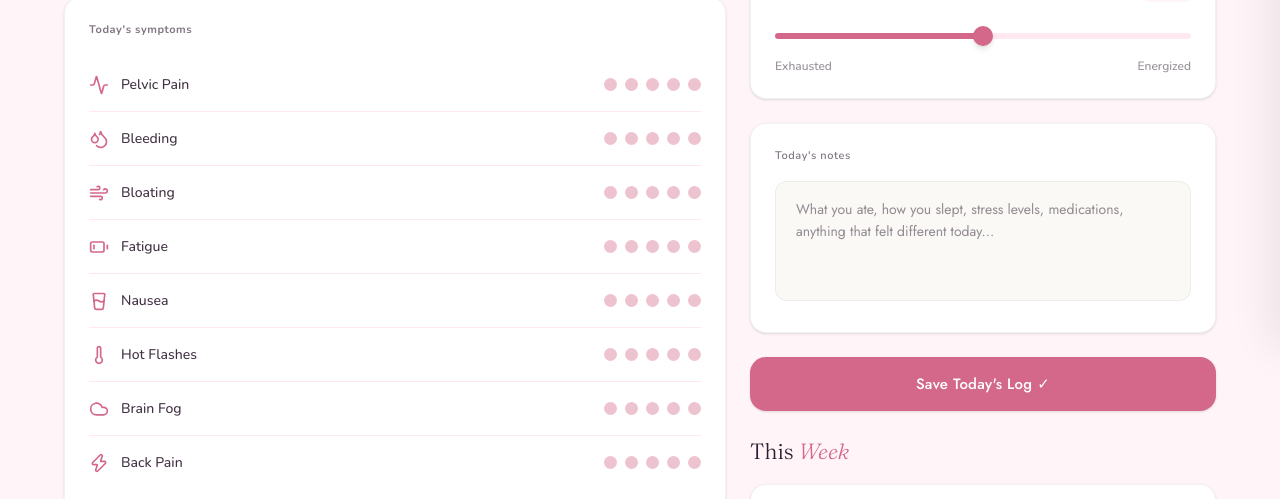
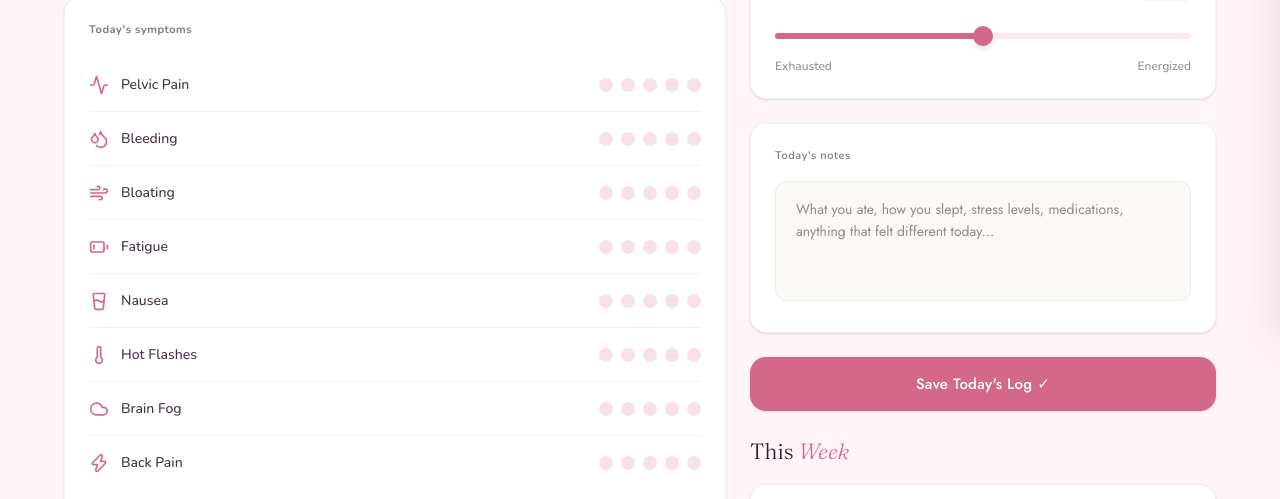
Before and after one commit to shahiil-ahmed/herhealth-africa, a React (Vite) app: page /tracker in a window 1280 px wide. Shown: the part 453-952 px from the top of the page. Built offline with nearby package versions, Linux system fonts and the light colour scheme; no server answers; the database is empty; sample sign-in values are in the browser's storage; a web font is replaced by a local one.

Commit message:
feat: add tracking page for daily symptoms, mood, and cycle logging

```diff
--- a/src/pages/Tracker.jsx
+++ b/src/pages/Tracker.jsx
@@ -33,19 +33,26 @@ function RatingRow({ label, icon: Icon, value, onChange, readOnly = false }) { /
         </div>
         <span className="font-medium opacity-90">{label}</span>
       </div>
-      <div className="flex gap-2">
+      <div className="flex gap-2 items-center">
         {[1, 2, 3, 4, 5].map((level) => (
-          <div
+          <button
             key={level}
-            onClick={() => !readOnly && onChange(level)}
-            className={`w-[13px] h-[13px] rounded-full transition-all duration-150 ${
+            type="button"
+            onClick={() => !readOnly && onChange(value === level ? 0 : level)}
+            disabled={readOnly}
+            className={`group relative p-2 -m-2 focus:outline-none transition-all duration-150 ${
               readOnly ? 'cursor-default' : 'cursor-pointer'
-            } ${
-              level <= value
-                ? 'bg-[#D4688A] scale-110 shadow-sm'
-                : 'bg-[#D4688A]/40' + (!readOnly ? ' hover:bg-[#D4688A]/60' : '')
             }`}
-          />
+            aria-label={`Rate ${label} as ${level} out of 5`}
+          >
+            <div
+              className={`w-[14px] h-[14px] rounded-full transition-all duration-150 ${
+                level <= value
+                  ? 'bg-[#D4688A] scale-110 shadow-[0_2px_6px_rgba(212,104,138,0.3)]'
+                  : 'bg-[#D4688A]/20' + (!readOnly ? ' group-hover:bg-[#D4688A]/60 group-hover:scale-110' : '')
+              }`}
+            />
+          </button>
         ))}
       </div>
     </div>
@@ -160,8 +167,22 @@ export default function Tracker() {
     }
   };
 
-  const updateRating = (symptom, value) => {
+  const updateRating = async (symptom, value) => {
+    // Update local state for immediate feedback
     setRatings(prev => ({ ...prev, [symptom]: value }));
+
+    // Immediate Firestore update
+    if (!auth.currentUser) return;
+    const todayStr = new Date().toISOString().split('T')[0];
+
+    try {
+      await setDoc(doc(db, 'users', auth.currentUser.uid, 'dailyLogs', todayStr), {
+        ratings: { [symptom]: value },
+        updatedAt: serverTimestamp()
+      }, { merge: true });
+    } catch (error) {
+      console.error("Error updating rating:", error);
+    }
   };
 
   const saveLog = async () => {
@@ -276,15 +297,15 @@ export default function Tracker() {
                   Today's symptoms
                 </div>
 
-                <RatingRow label="Pelvic Pain" icon={Activity} value={ratings.pelvicPain} onChange={(v) => updateRating('pelvicPain', v)} readOnly={true} />
-                <RatingRow label="Bleeding" icon={Droplets} value={ratings.bleeding} onChange={(v) => updateRating('bleeding', v)} readOnly={true} />
-                <RatingRow label="Bloating" icon={Wind} value={ratings.bloating} onChange={(v) => updateRating('bloating', v)} readOnly={true} />
-                <RatingRow label="Fatigue" icon={BatteryLow} value={ratings.fatigue} onChange={(v) => updateRating('fatigue', v)} readOnly={true} />
+                <RatingRow label="Pelvic Pain" icon={Activity} value={ratings.pelvicPain} onChange={(v) => updateRating('pelvicPain', v)} />
+                <RatingRow label="Bleeding" icon={Droplets} value={ratings.bleeding} onChange={(v) => updateRating('bleeding', v)} />
+                <RatingRow label="Bloating" icon={Wind} value={ratings.bloating} onChange={(v) => updateRating('bloating', v)} />
+                <RatingRow label="Fatigue" icon={BatteryLow} value={ratings.fatigue} onChange={(v) => updateRating('fatigue', v)} />
 
-                <RatingRow label="Nausea" icon={GlassWater} value={ratings.nausea} onChange={(v) => updateRating('nausea', v)} readOnly={true} />
-                <RatingRow label="Hot Flashes" icon={Thermometer} value={ratings.hotFlashes} onChange={(v) => updateRating('hotFlashes', v)} readOnly={true} />
-                <RatingRow label="Brain Fog" icon={Cloud} value={ratings.brainFog} onChange={(v) => updateRating('brainFog', v)} readOnly={true} />
-                <RatingRow label="Back Pain" icon={Zap} value={ratings.backPain} onChange={(v) => updateRating('backPain', v)} readOnly={true} />
+                <RatingRow label="Nausea" icon={GlassWater} value={ratings.nausea} onChange={(v) => updateRating('nausea', v)} />
+                <RatingRow label="Hot Flashes" icon={Thermometer} value={ratings.hotFlashes} onChange={(v) => updateRating('hotFlashes', v)} />
+                <RatingRow label="Brain Fog" icon={Cloud} value={ratings.brainFog} onChange={(v) => updateRating('brainFog', v)} />
+                <RatingRow label="Back Pain" icon={Zap} value={ratings.backPain} onChange={(v) => updateRating('backPain', v)} />
               </div>
 
             </div>
```
